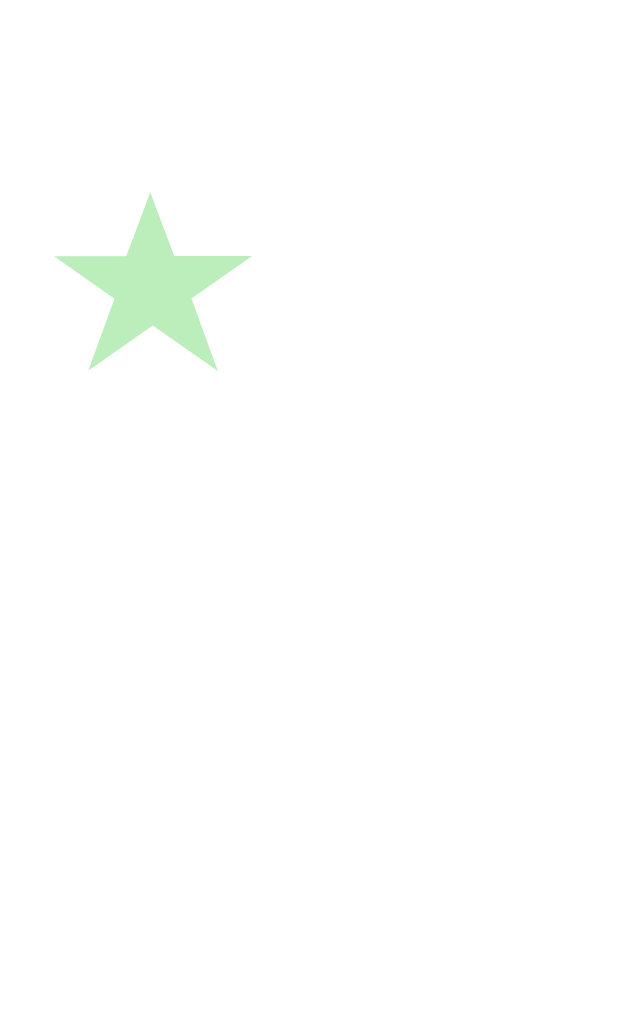
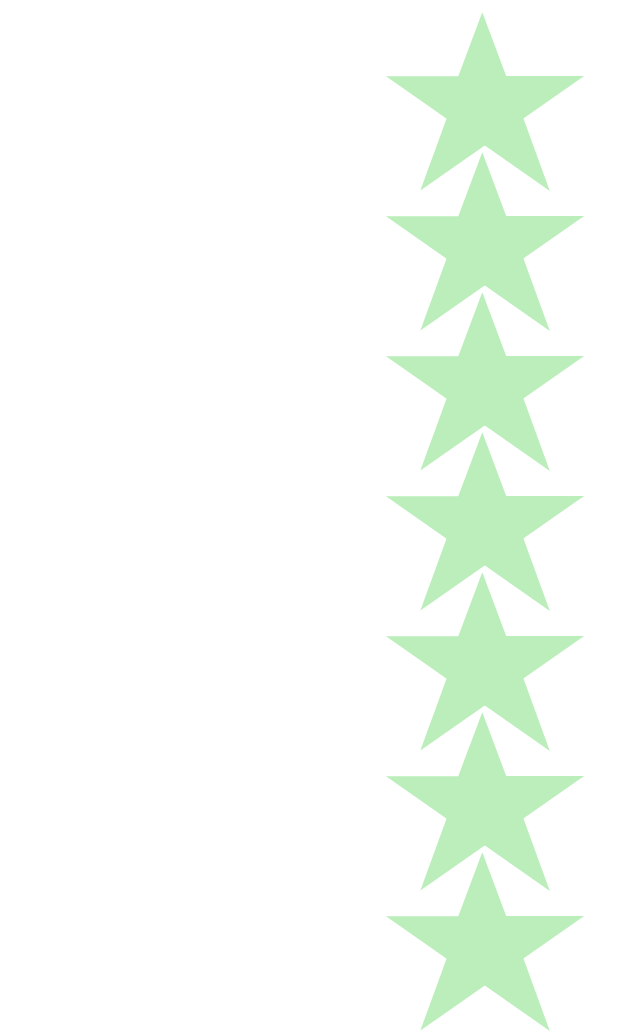
Before and after one commit to navyvet1125/shapes, a plain HTML site: page index.html in a window 1280 px wide. Shown: the whole page, without its empty margins (152-792 px from the left). Before the commit the page ends 800 px from the top, so only its background shows below. Drawn offline with Linux system fonts and the light colour scheme.

Commit message:
changed shape id into a class. added multiple iterations.  edited shape class.

```diff
--- a/css/style.css
+++ b/css/style.css
@@ -1,4 +1,4 @@
-#shape {
+.shape {
 	width: 0;
 	height: 0;
 	margin: 50px 0;
@@ -12,11 +12,10 @@
 	-o-transform: rotate(35deg);
 	-ms-transform: rotate(35deg);
 	position: relative;
-	top: 200px;
-	left:200px;
+	margin: 70px auto;
 
 }
-#shape:before{
+.shape:before{
 	height: 0;
 	width: 0;
 	position: absolute;
@@ -32,7 +31,7 @@
 	-o-transform: rotate(-35deg);
 	-ms-transform: rotate(-35deg);
 }
-#shape:after{
+.shape:after{
 	content: '';
 	width: 0;
 	height: 0;
--- a/index.html
+++ b/index.html
@@ -5,6 +5,12 @@
 	<title></title>
 </head>
 <body>
-	<div id="shape"></div>
+	<div class="shape"></div>
+	<div class="shape"></div>
+	<div class="shape"></div>
+	<div class="shape"></div>
+	<div class="shape"></div>
+	<div class="shape"></div>
+	<div class="shape"></div>
 </body>
 </html>
```
